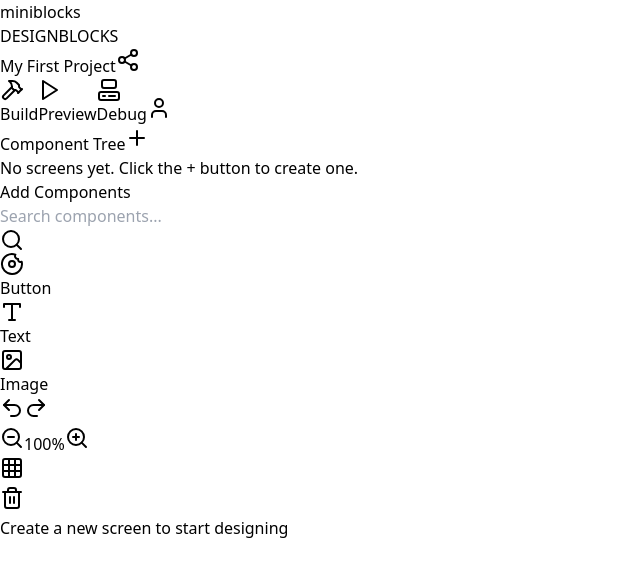
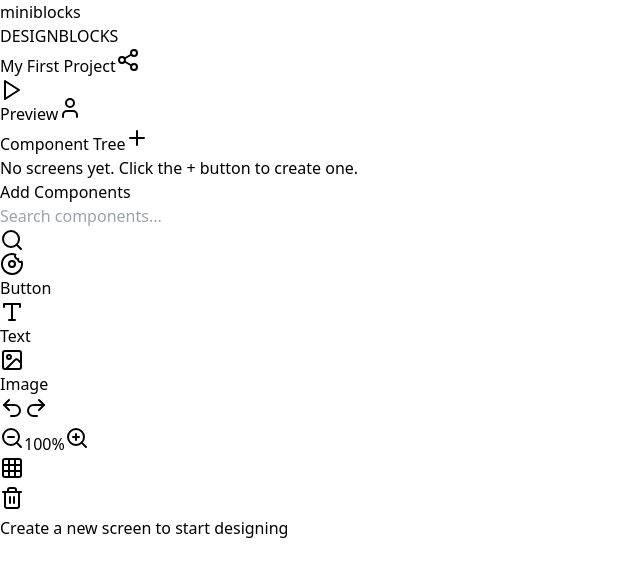
Before and after one commit to miniblocks-app/platform, a React (Vite) app: page / in a window 1280 px wide. Shown: the top 576 px of the page, without its empty margins (0-640 px from the left). Built offline with nearby package versions, Linux system fonts and the light colour scheme; what blockly would draw is missing.

Commit message:
feat: added web preview

```diff
--- a/package.json
+++ b/package.json
@@ -19,6 +19,7 @@
     "react": "19.0.0",
     "react-blockly": "^9.0.0",
     "react-dom": "19.0.0",
+    "react-router-dom": "^7.3.0",
     "zustand": "^4.5.2"
   },
   "devDependencies": {
--- a/src/components/Header.tsx
+++ b/src/components/Header.tsx
@@ -1,9 +1,9 @@
 import React, { useState, useRef, useEffect } from 'react';
 import { useAppStore } from '../store';
-import {ComputerIcon, Hammer, Play, Share2, User} from 'lucide-react';
+import { Play, Share2, User } from 'lucide-react';
 
 export const Header = () => {
-  const { activeTab, setActiveTab, currentProject, renameProject,debugMode, setDebugMode } = useAppStore();
+  const { activeTab, setActiveTab, currentProject, selectedScreen, renameProject } = useAppStore();
   const [isEditing, setIsEditing] = useState(false);
   const [projectName, setProjectName] = useState(currentProject?.name || 'My First Project');
   const inputRef = useRef<HTMLInputElement>(null);
@@ -31,6 +31,12 @@ export const Header = () => {
 
   const handleBlur = () => {
     handleNameSubmit();
+  };
+
+  const handlePreview = () => {
+    if (selectedScreen) {
+      window.open(`/preview/${selectedScreen}`, '_blank');
+    }
   };
 
   return (
@@ -88,20 +94,14 @@ export const Header = () => {
           </button>
         </div>
         <div className="flex items-center space-x-2">
-          <button className="p-2 bg-blue-500 text-white rounded-md flex items-center space-x-2">
-            <Hammer className="w-4 h-4" />
-            <span>Build</span>
-          </button>
-          <button className="p-2 bg-blue-500 text-white rounded-md flex items-center space-x-2">
+          <button
+            className={`p-2 ${selectedScreen ? 'bg-blue-500 hover:bg-blue-600' : 'bg-gray-300 cursor-not-allowed'} text-white rounded-md flex items-center space-x-2 transition-colors`}
+            onClick={handlePreview}
+            disabled={!selectedScreen}
+            title={selectedScreen ? 'Open preview in new tab' : 'Select a screen to preview'}
+          >
             <Play className="w-4 h-4" />
             <span>Preview</span>
-          </button>
-          <button
-              className={`p-2 ${debugMode ? 'bg-blue-500 text-white' : 'bg-white text-blue-500'} rounded-md flex items-center space-x-2`}
-              onClick={() => setDebugMode((debugMode) => !debugMode)}
-          >
-            <ComputerIcon className="w-4 h-4" />
-            <span>Debug</span>
           </button>
           <button className="p-2 hover:bg-gray-100 rounded-full">
             <User className="w-5 h-5 text-gray-600" />
--- a/src/main.tsx
+++ b/src/main.tsx
@@ -1,10 +1,23 @@
 import { StrictMode } from 'react'
 import { createRoot } from 'react-dom/client'
+import { createBrowserRouter, RouterProvider } from 'react-router-dom'
 import App from './App.tsx'
+import { Preview } from './pages/Preview.tsx'
 import './index.css'
+
+const router = createBrowserRouter([
+  {
+    path: '/',
+    element: <App />,
+  },
+  {
+    path: '/preview/:screenId',
+    element: <Preview />,
+  },
+]);
 
 createRoot(document.getElementById('root')!).render(
   <StrictMode>
-    <App />
+    <RouterProvider router={router} />
   </StrictMode>,
 )
--- /dev/null
+++ b/src/pages/Preview.tsx
@@ -0,0 +1,53 @@
+import React from 'react';
+import { useParams } from 'react-router-dom';
+import { useAppStore } from '../store';
+import { ComponentPreview } from '../components/design/ComponentPreview';
+
+export const Preview = () => {
+  const { screenId } = useParams();
+  const { currentProject } = useAppStore();
+
+  const screen = currentProject?.screens.find(s => s.id === screenId);
+
+  if (!screen) {
+    return (
+      <div className="min-h-screen flex items-center justify-center bg-gray-100">
+        <div className="text-center">
+          <h1 className="text-2xl font-bold text-gray-800 mb-2">Screen not found</h1>
+          <p className="text-gray-600">The screen you're looking for doesn't exist.</p>
+        </div>
+      </div>
+    );
+  }
+
+  return (
+    <div className="min-h-screen flex items-center justify-center bg-gray-100 p-8">
+      <div className="relative">
+        {/* Mobile Device Frame */}
+        <div className="absolute inset-0 bg-black rounded-[60px] -m-4 shadow-xl" />
+
+        {/* Screen Content */}
+        <div
+          className="w-[390px] h-[844px] bg-white rounded-[50px] overflow-hidden relative p-8"
+          style={{ backgroundColor: screen.settings.backgroundColor }}
+        >
+          {/* Notch */}
+          <div className="absolute top-0 left-1/2 -translate-x-1/2 w-[150px] h-[35px] bg-black rounded-b-[20px]" />
+
+          {/* Content Area */}
+          <div className={`h-full pt-[35px] relative ${screen.settings.scrollable ? 'overflow-y-auto' : ''}`}>
+            {screen.components.map(component => (
+              <div
+                key={component.id}
+                style={component.props.style}
+                className="absolute"
+              >
+                <ComponentPreview type={component.type} />
+              </div>
+            ))}
+          </div>
+        </div>
+      </div>
+    </div>
+  );
+};
--- a/src/store/index.ts
+++ b/src/store/index.ts
@@ -1,9 +1,9 @@
 import { create } from 'zustand';
 import { Project, Screen, ComponentData } from '../types';
+import { persist } from 'zustand/middleware';
 
 interface AppState {
   activeTab: 'DESIGN' | 'BLOCKS';
-  debugMode: boolean;
   currentProject: Project | null;
   selectedScreen: string | null;
   selectedComponent: string | null;
@@ -14,7 +14,6 @@ interface AppState {
     future: Project[];
   };
   setActiveTab: (tab: 'DESIGN' | 'BLOCKS') => void;
-  setDebugMode: (mode: (debugMode: boolean) => boolean) => void;
   setCurrentProject: (project: Project) => void;
   setSelectedScreen: (screenId: string | null) => void;
   setSelectedComponent: (componentId: string | null) => void;
@@ -31,9 +30,10 @@ interface AppState {
   renameProject: (name: string) => void;
 }
 
-export const useAppStore = create<AppState>((set) => ({
+export const useAppStore = create<AppState>()(
+  persist(
+    (set, get) => ({
       activeTab: 'DESIGN',
-  debugMode: false,
       currentProject: null,
       selectedScreen: null,
       selectedComponent: null,
@@ -45,11 +45,10 @@ export const useAppStore = create<AppState>((set) => ({
       },
 
       setActiveTab: (tab) => set({ activeTab: tab }),
-  setDebugMode: (mode) => set((state) => ({ debugMode: mode(state.debugMode) })),
       setCurrentProject: (project) => set((state) => ({
         currentProject: project,
         history: {
-      past: state.currentProject ? [...state.history.past, state.currentProject] : [...state.history.past],
+          past: [...state.history.past, state.currentProject],
           future: [],
         },
       })),
@@ -59,22 +58,18 @@ export const useAppStore = create<AppState>((set) => ({
       setShowDeleteDialog: (show) => set({ showDeleteDialog: show }),
       setScreenToDelete: (screenId) => set({ screenToDelete: screenId }),
 
-  addScreen: (screen) => set((state) => {
-    if (!state.currentProject) return state;
-
-    const updatedProject = {
+      addScreen: (screen) => set((state) => ({
+        currentProject: state.currentProject
+          ? {
               ...state.currentProject,
               screens: [...state.currentProject.screens, screen],
-    };
-
-    return {
-      currentProject: updatedProject,
+            }
+          : null,
         history: {
           past: [...state.history.past, state.currentProject],
           future: [],
         },
-    };
-  }),
+      })),
 
       deleteScreen: (screenId) => set((state) => {
         if (!state.currentProject) return state;
@@ -99,50 +94,41 @@ export const useAppStore = create<AppState>((set) => ({
         };
       }),
 
-  updateScreen: (screenId, updates) => set((state) => {
-    if (!state.currentProject) return state;
-
-    const updatedProject = {
+      updateScreen: (screenId, updates) => set((state) => ({
+        currentProject: state.currentProject
+          ? {
               ...state.currentProject,
               screens: state.currentProject.screens.map((screen) =>
                 screen.id === screenId ? { ...screen, ...updates } : screen
               ),
-    };
-
-    return {
-      currentProject: updatedProject,
+            }
+          : null,
         history: {
           past: [...state.history.past, state.currentProject],
           future: [],
         },
-    };
-  }),
+      })),
 
-  addComponent: (screenId, component) => set((state) => {
-    if (!state.currentProject) return state;
-
-    const updatedProject = {
+      addComponent: (screenId, component) => set((state) => ({
+        currentProject: state.currentProject
+          ? {
               ...state.currentProject,
               screens: state.currentProject.screens.map((screen) =>
                 screen.id === screenId
                   ? { ...screen, components: [...screen.components, component] }
                   : screen
               ),
-    };
-
-    return {
-      currentProject: updatedProject,
+            }
+          : null,
         history: {
           past: [...state.history.past, state.currentProject],
           future: [],
         },
-    };
-  }),
+      })),
 
-  updateComponent: (screenId, componentId, updates) => set((state) => {
-    if (!state.currentProject) return state;
-
-    const updatedProject = {
+      updateComponent: (screenId, componentId, updates) => set((state) => ({
+        currentProject: state.currentProject
+          ? {
               ...state.currentProject,
               screens: state.currentProject.screens.map((screen) =>
                 screen.id === screenId
@@ -156,21 +142,17 @@ export const useAppStore = create<AppState>((set) => ({
                     }
                   : screen
               ),
-    };
-
-    return {
-      currentProject: updatedProject,
+            }
+          : null,
         history: {
           past: [...state.history.past, state.currentProject],
           future: [],
         },
-    };
-  }),
+      })),
 
-  deleteComponent: (screenId, componentId) => set((state) => {
-    if (!state.currentProject) return state;
-
-    const updatedProject = {
+      deleteComponent: (screenId, componentId) => set((state) => ({
+        currentProject: state.currentProject
+          ? {
               ...state.currentProject,
               screens: state.currentProject.screens.map((screen) =>
                 screen.id === screenId
@@ -180,17 +162,14 @@ export const useAppStore = create<AppState>((set) => ({
                     }
                   : screen
               ),
-    };
-
-    return {
-      currentProject: updatedProject,
+            }
+          : null,
         selectedComponent: null,
         history: {
           past: [...state.history.past, state.currentProject],
           future: [],
         },
-    };
-  }),
+      })),
 
       undo: () => set((state) => {
         const previous = state.history.past[state.history.past.length - 1];
@@ -201,9 +180,7 @@ export const useAppStore = create<AppState>((set) => ({
           currentProject: previous,
           history: {
             past: newPast,
-            future: state.currentProject
-                ? [state.currentProject, ...state.history.future]
-                : [...state.history.future],
+            future: [state.currentProject, ...state.history.future],
           },
         };
       }),
@@ -216,28 +193,27 @@ export const useAppStore = create<AppState>((set) => ({
         return {
           currentProject: next,
           history: {
-            past: state.currentProject
-                ? [...state.history.past, state.currentProject]
-                : [...state.history.past],
+            past: [...state.history.past, state.currentProject],
             future: newFuture,
           },
         };
       }),
 
-      renameProject: (name) => set((state) => {
-        if (!state.currentProject) return state;
-
-        const updatedProject = {
+      renameProject: (name) => set((state) => ({
+        currentProject: state.currentProject
+          ? {
               ...state.currentProject,
               name: name.trim() || 'My First Project',
-        };
-
-        return {
-          currentProject: updatedProject,
+            }
+          : null,
         history: {
           past: [...state.history.past, state.currentProject],
           future: [],
         },
-        };
+      })),
     }),
-}));
+    {
+      name: 'miniblocks-storage',
+    }
+  )
+);
```
Also changed, not shown: 1 other file (tests, documents, lock files or other folders). Lines whose indentation alone changed are shown as unchanged.
